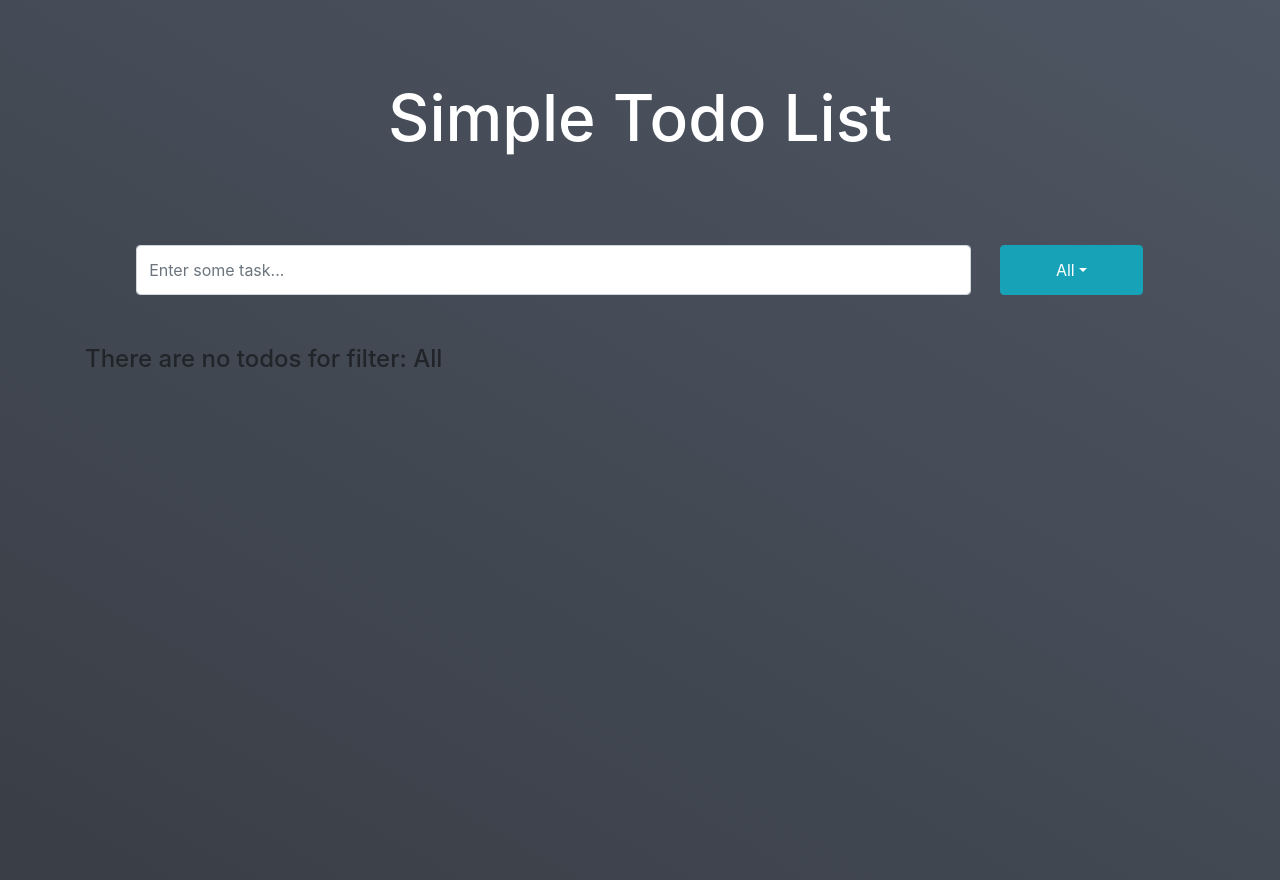
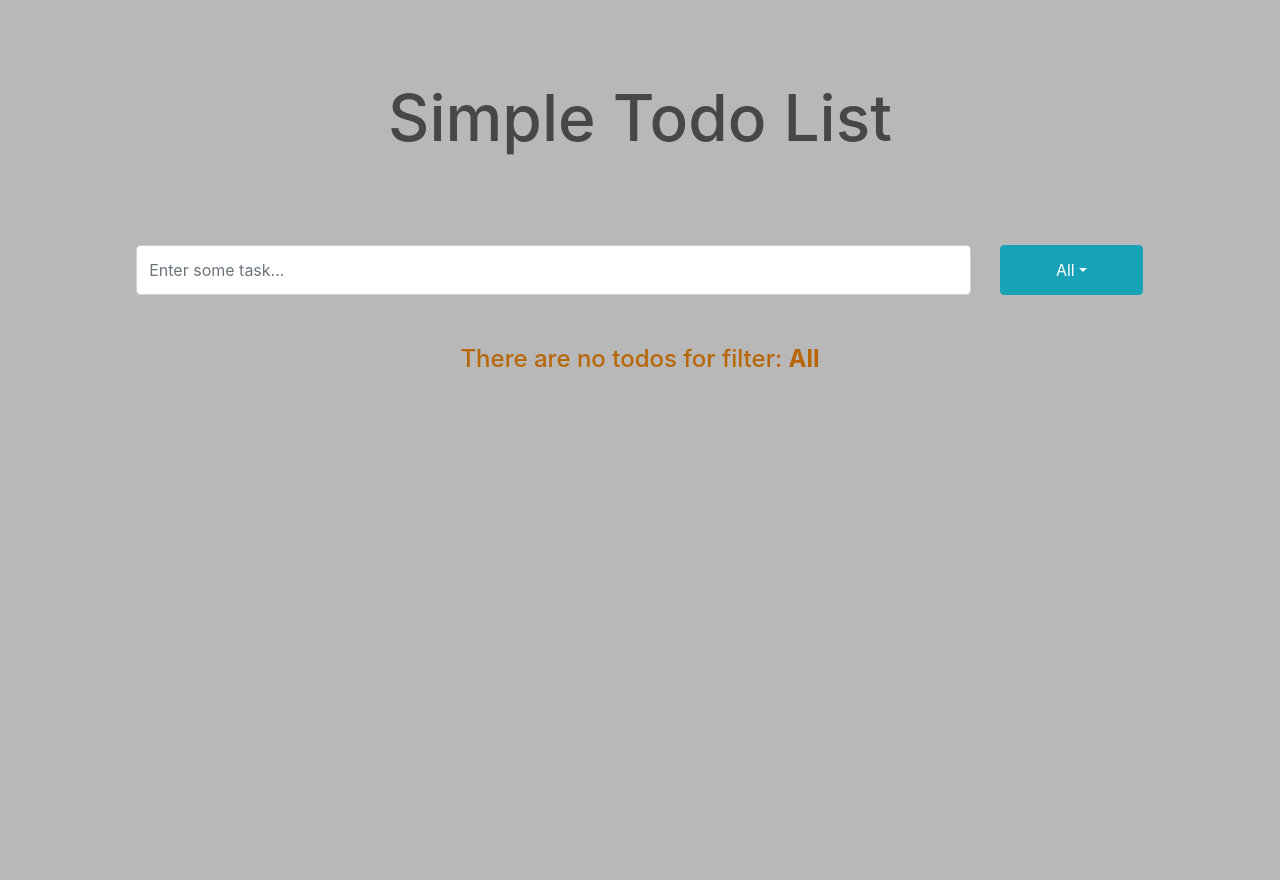
Before and after one commit to Branimir026/my-todo-list, a React (Create React App) app: page / in a window 1280 px wide. Built offline with nearby package versions, Linux system fonts and the light colour scheme.

Commit message:
Design changes

```diff
--- a/src/App.css
+++ b/src/App.css
@@ -5,8 +5,7 @@
 }
 
 body {
-  background-image: linear-gradient(30deg, #393e46 0%, #4e5663 100%);
-  color: white;
+  background-color: #b8b8b8 !important;
   min-height: 100vh;
 }
 
@@ -17,7 +16,7 @@ h1 {
 .headingContainer {
   margin: 10vh 0vw 10vh 0vw;
   text-align: center;
-  color: #ffffff;
+  color: #474747;
 }
 
 .formContainer {
@@ -50,10 +49,6 @@ h1 {
 .todoListContainer {
   margin-bottom: 3vh !important;
   padding: 3vh 4vw 3vh 4vw;
-  background-color: #aad8d3;
-  border-radius: 5px;
-  box-shadow: 10px 10px 10px #4d6d69, -10px -10px 10px #4d6d69,
-    10px -10px 10px #4d6d69, -10px 10px 10px #4d6d69;
 }
 
 .list-group {
@@ -65,15 +60,32 @@ h1 {
   flex-wrap: wrap;
   align-items: baseline;
   margin-bottom: 5px;
-  background-color: #00adb5 !important;
+  box-shadow: 3px 3px #cccccc;
 }
 
 .todoItem {
   margin-top: 10px;
   margin-bottom: 5px;
+  background-color: #ffffff !important;
+  border: none !important;
+  border-radius: 0px !important;
+  border-bottom: 2px solid #b96606 !important;
 }
 
 .completed {
   text-decoration: line-through;
+  text-decoration-color: #07920e;
+  text-decoration-thickness: 3px;
   opacity: 0.5;
+  border-bottom: 2px solid #07920e !important;
 }
+
+.noTodos {
+  width: 100%;
+  text-align: center;
+  color: #b96606;
+}
+
+.noTodosFilter {
+  font-weight: bold;
+}
```
